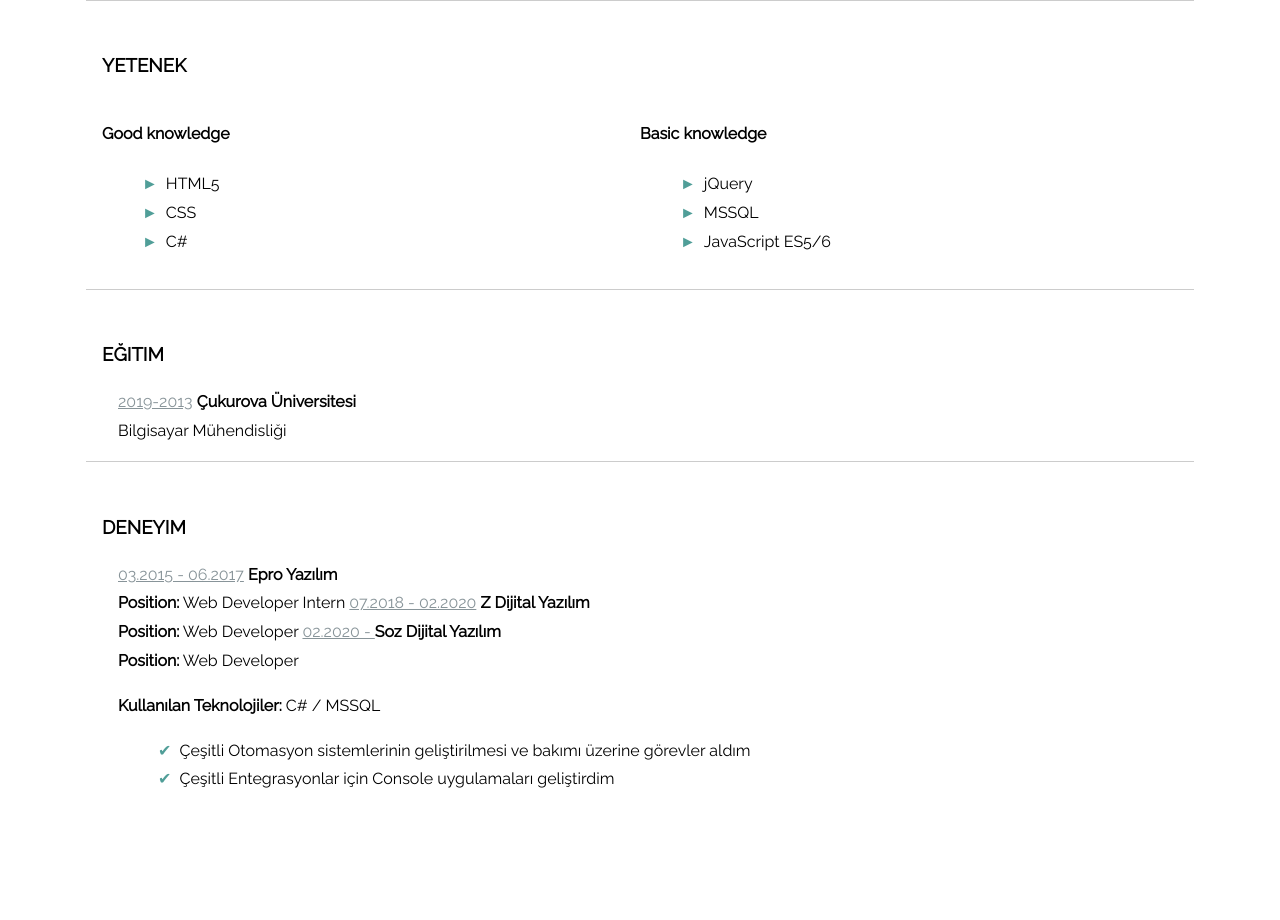
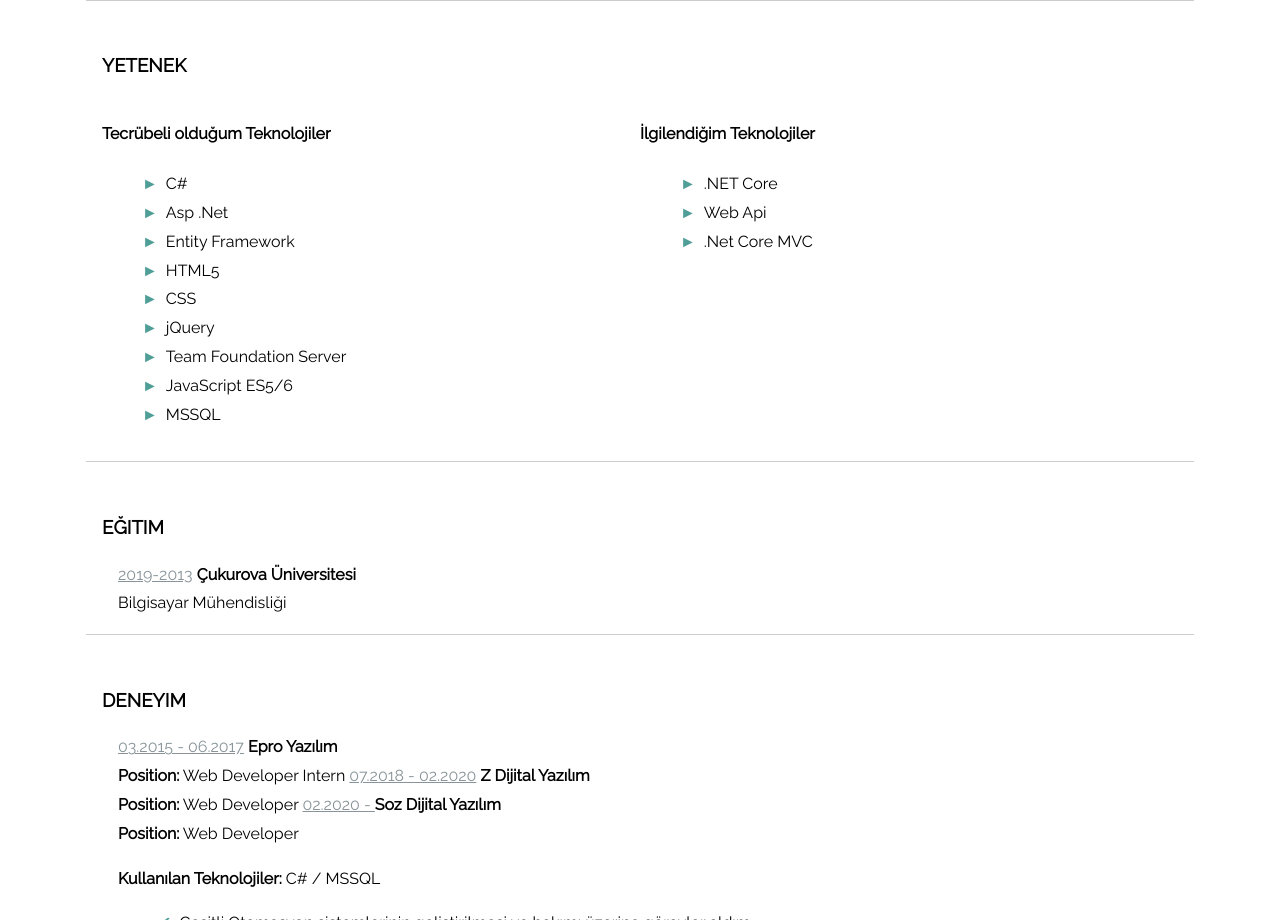
Before and after one commit to trhasankara/cv, a plain HTML site: page index.html in a window 1280 px wide. Shown: the part 940-1860 px from the top of the page. Before the commit the page ends 1782 px from the top, so only its background shows below. Drawn offline with Linux system fonts and the light colour scheme.

Commit message:
Update index.html

```diff
--- a/index.html
+++ b/index.html
@@ -78,19 +78,25 @@
       <h3>Yetenek</h3>
       <div class='skills'>
         <div class='column'>
-          <h4>Good knowledge</h4>
+          <h4>Tecrübeli olduğum Teknolojiler</h4>
           <ul>
+            <li>C#</li>
+            <li>Asp .Net</li>
+            <li>Entity Framework</li>
             <li>HTML5</li>
             <li>CSS</li>
-            <li>C#</li>
+            <li>jQuery</li>
+            <li>Team Foundation Server</li>
+            <li>JavaScript ES5/6</li>
+            <li>MSSQL</li>
           </ul>
         </div>
         <div class='column'>
-          <h4>Basic knowledge</h4>
+          <h4>İlgilendiğim Teknolojiler</h4>
           <ul>
-            <li>jQuery</li>
-            <li>MSSQL</li>
-            <li>JavaScript ES5/6</li>
+            <li>.NET Core</li>
+            <li>Web Api</li>
+            <li>.Net Core MVC</li>
           </ul>
         </div>
       </div>
```
